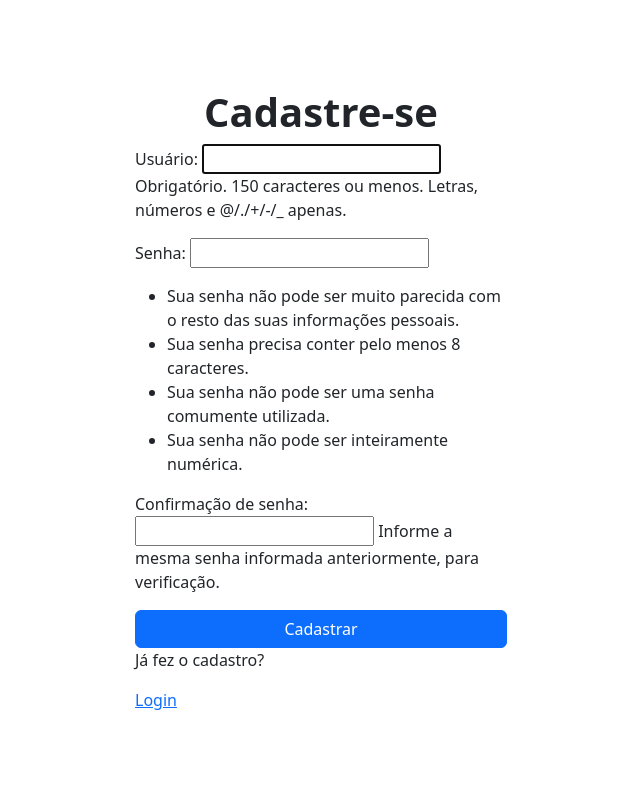
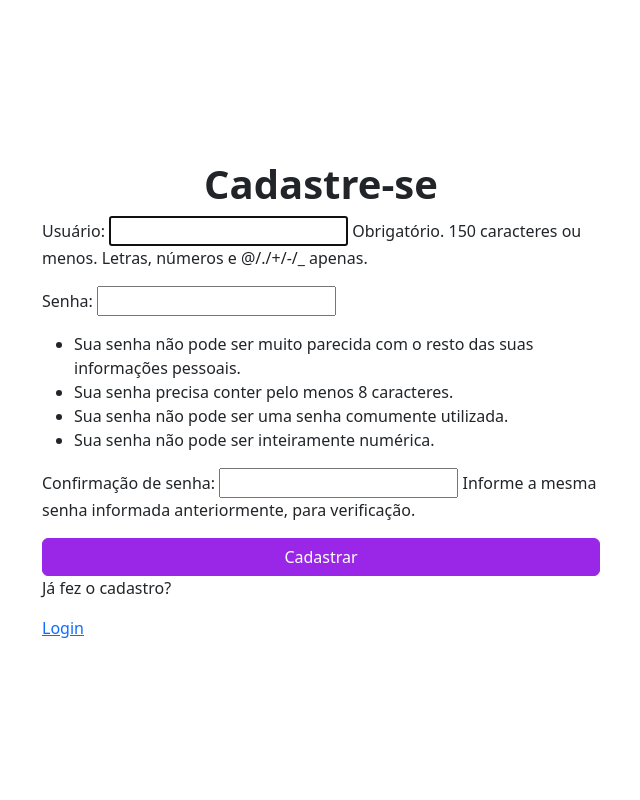
Before and after one commit to HelenaPetruz/Livraria-morango-roxo, a Django app: page /register/ in a window 1280 px wide. Shown: the part 76-876 px from the top of the page, without its empty margins (319-959 px from the left). Run offline with Django 5.2, Linux system fonts and the light colour scheme.

Commit message:
mudar cor de botões

```diff
--- a/projeto_livraria/app_livraria/templates/login_registro.html
+++ b/projeto_livraria/app_livraria/templates/login_registro.html
@@ -1,6 +1,18 @@
 {% extends 'main.html' %}
 
 {% block content %}
+
+<style>
+    .btn-primary {
+      background-color: #9a27e7;
+      border-color: #9a27e7;
+    }
+
+    .btn-primary:hover {
+      background-color: #771fb3;
+      border-color: #771fb3;
+    }
+</style>
 
 {% if page == 'login' %}
 <!-- Container principal que centraliza o conteúdo -->
@@ -29,7 +41,7 @@
 
 {% else %}
 <div class="container d-flex justify-content-center align-items-center vh-100">
-    <div class="col-12 col-md-6 col-lg-4">
+    <div class="col-12 col-md-8 col-lg-6">
         <h1 class="fw-bold text-center">Cadastre-se</h1>
         <form method="POST" action="">
             {% csrf_token %}
--- a/projeto_livraria/app_livraria/templates/navbar.html
+++ b/projeto_livraria/app_livraria/templates/navbar.html
@@ -13,7 +13,7 @@
 
 <nav class="navbar navbar-expand-lg navbar-light" style="background-color: #c77dfd;">
 <div class="container-fluid">
-    <img src="/media/logo/morango_roxo.png" alt="Logo" width="60" height="60" class="d-inline-block align-text-top">
+    <img src="/media/logo/morango_roxo.jpg" alt="Logo" width="60" height="60" class="d-inline-block align-text-top">
     <button class="navbar-toggler" type="button" data-bs-toggle="collapse" data-bs-target="#navbarNav" aria-controls="navbarNav" aria-expanded="false" aria-label="Toggle navigation">
       <span class="navbar-toggler-icon"></span>
     </button>
--- a/projeto_livraria/projeto_livraria/settings.py
+++ b/projeto_livraria/projeto_livraria/settings.py
@@ -118,9 +118,6 @@ USE_TZ = True
 # https://docs.djangoproject.com/en/5.1/howto/static-files/
 
 STATIC_URL = '/static/'
-STATICFILES_DIRS = [
-    BASE_DIR / 'app_livraria/static'
-]
 
 STATIC_ROOT = BASE_DIR / 'staticfiles'
 
```
Also changed, not shown: projeto_livraria/media/logo/morango_roxo.png (deleted).
